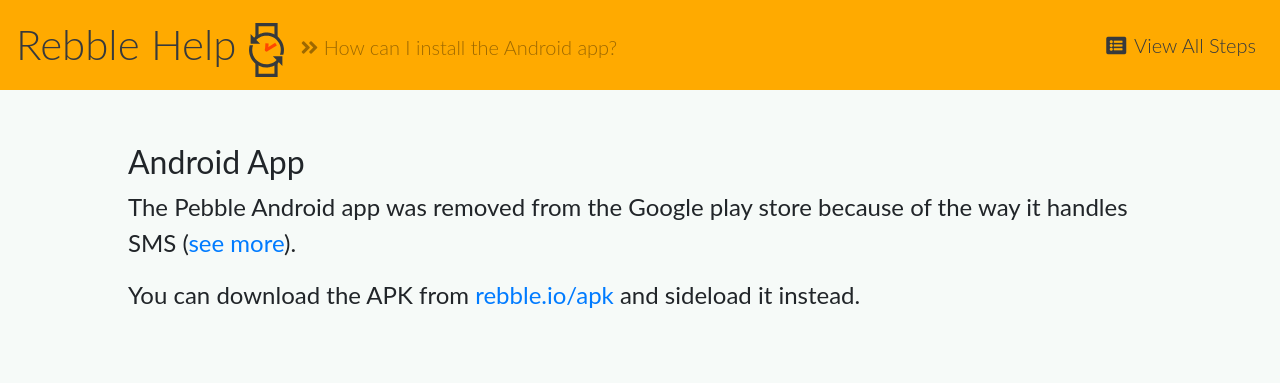
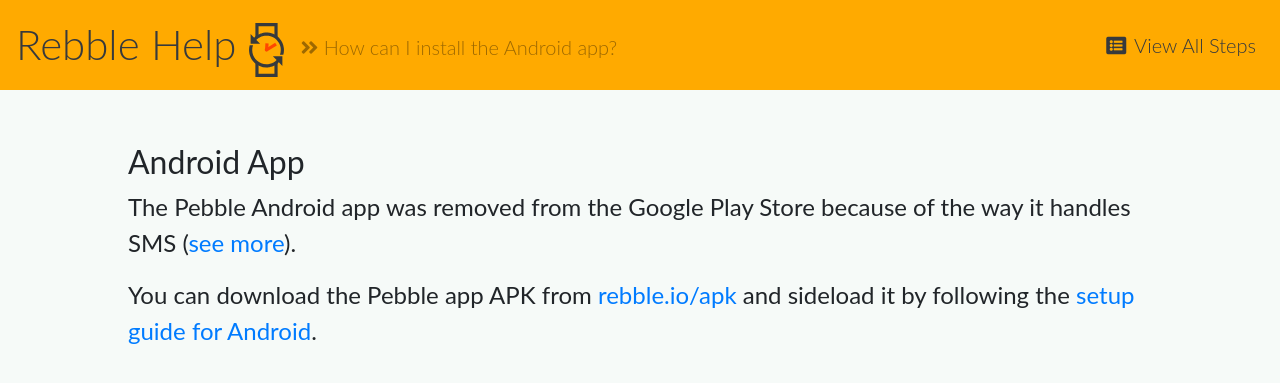
Before and after one commit to pebble-dev/rebble-help, a Jekyll site: the page built from _topic/android-app-unavailable.md, in a window 1280 px wide. Shown: the top 383 px of the page. Built offline with Jekyll 4.4.1, drawn with Linux system fonts in a browser that asks for light colours; nearby versions of some CDN libraries.

Commit message:
Update android-app-unavailable.md
Word updates, new link pointing to setup-android

```diff
--- a/_topic/android-app-unavailable.md
+++ b/_topic/android-app-unavailable.md
@@ -10,6 +10,6 @@ hideFirstStepNumber: true
 
 # Android App
 
-The Pebble Android app was removed from the Google play store because of the way it handles SMS ([see more](/play-protect)).
+The Pebble Android app was removed from the Google Play Store because of the way it handles SMS ([see more](/play-protect)).
 
-You can download the APK from [rebble.io/apk](https://rebble.io/apk) and sideload it instead.
+You can download the Pebble app APK from [rebble.io/apk](https://rebble.io/apk) and sideload it by following the [setup guide for Android](/setup-android).
```
